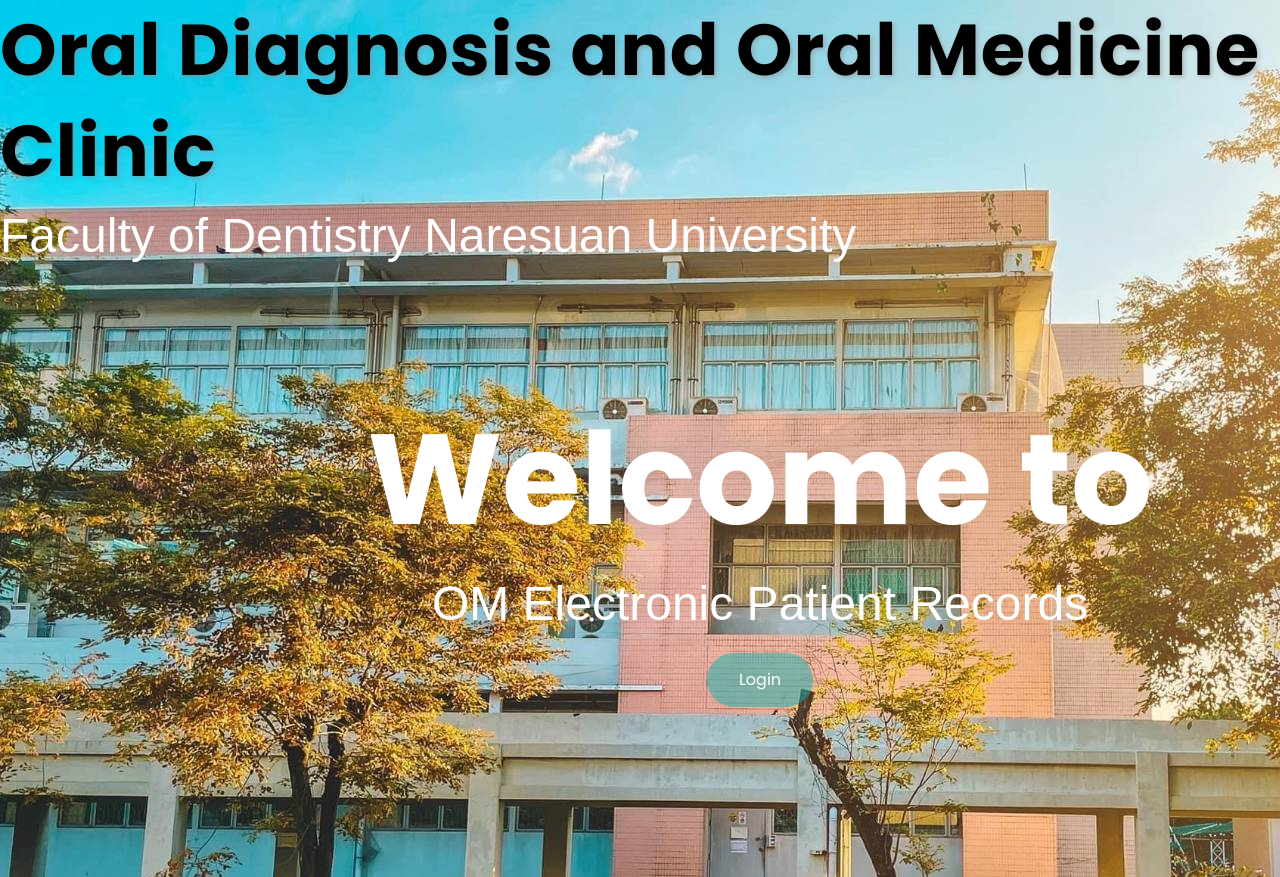
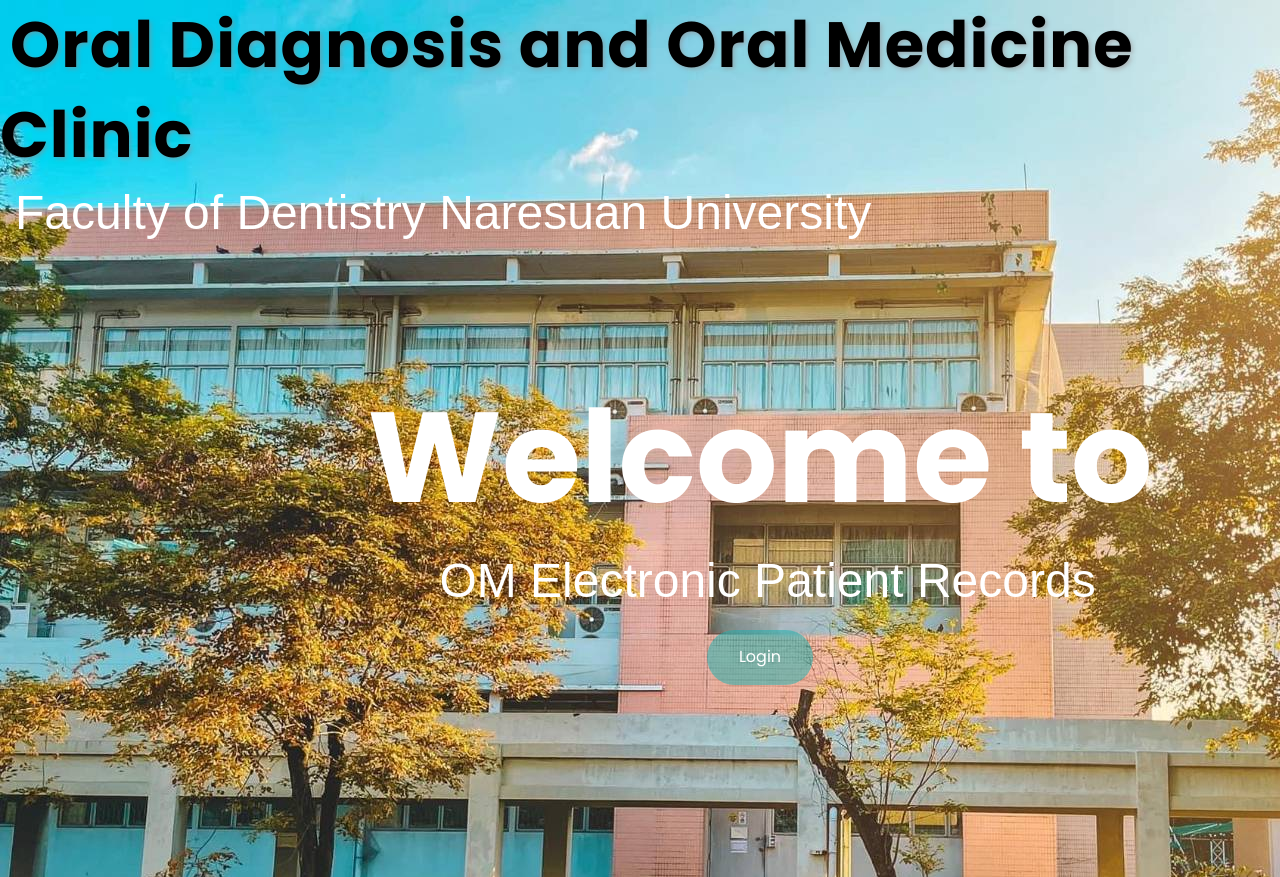
Before and after one commit to ntwz2004/Web2, a Flask app: page / in a window 1280 px wide; the page is wider, and only the part inside the window is pictured. Shown: the top 877 px of that part. Run offline with Flask 3, Linux system fonts and the light colour scheme.

Commit message:
Add files via upload

```diff
--- a/static/frist.css
+++ b/static/frist.css
@@ -53,8 +53,10 @@ body{
 .showcase p{
     font-size: 3rem;
     font-family: 'Oswald', sans-serif;
+    margin-left: 15px;
 
 }
+
 .btnn{
     display: inline-block;
     border: none;
@@ -84,12 +86,13 @@ body{
 }
 
 .showcase h {
-    font-size: 4.5rem;
+    font-size: 4rem;
     font-weight: 700;
     color: #000000;
     text-shadow: 2px 2px 4px rgba(150, 134, 134, 0.5);
     letter-spacing: 1px;
     margin-bottom: 0.5rem;
+    margin-left: 10px;
 }
 
 .showcase header p {
@@ -98,6 +101,7 @@ body{
     color: #f0f0f0;
     letter-spacing: 1px;
     text-shadow: 1px 1px 2px rgba(0,0,0,0.3);
+
 }
 
 /* Optional: Add a subtle animation to the header */
```
Also changed, not shown: templates/search.html (+4 -6 lines), instance/info.db, instance/user.db.
